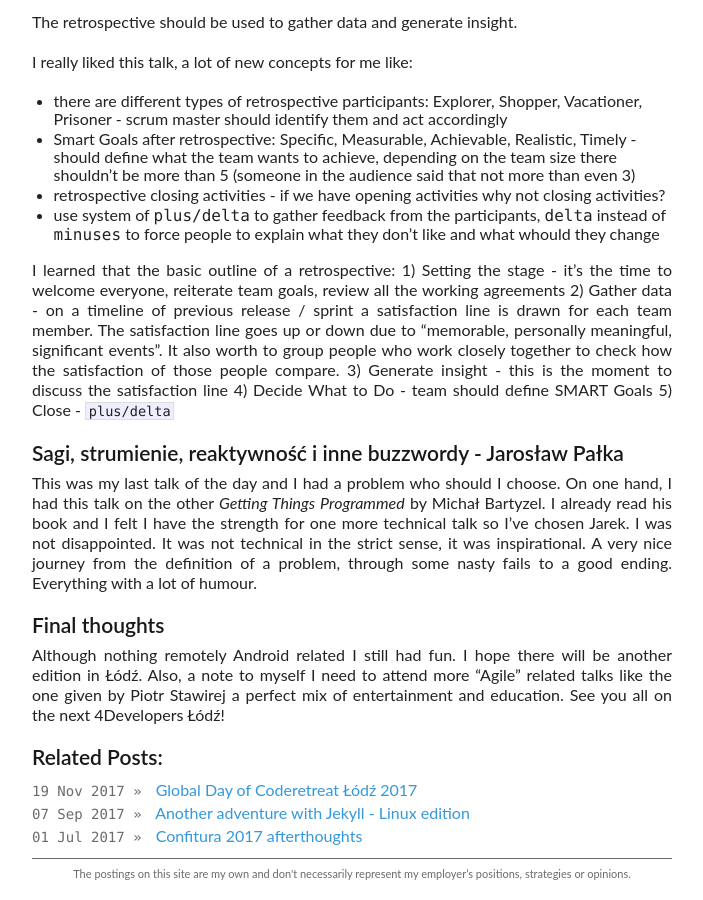
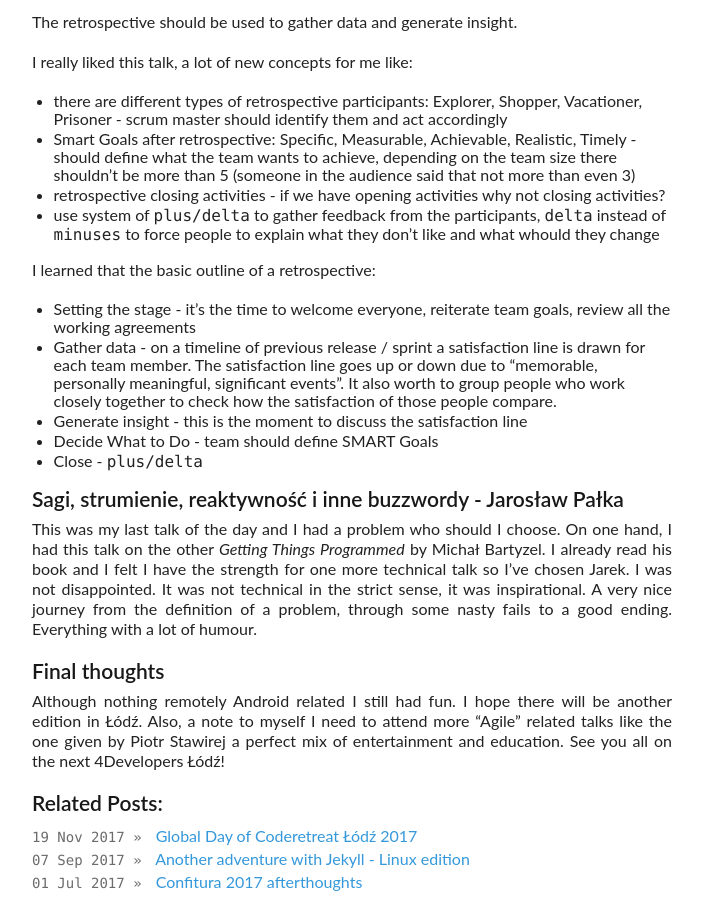
Before and after one commit to ajoz/ajoz.github.io, a Jekyll site: the page built from _posts/2017-11-09-4developers-lodz-afterthoughts.markdown, in a window 1280 px wide and 900 px high, scrolled down 2413 px. Shown: the whole window, without its empty margins (298-1001 px from the left). Built offline with Jekyll 4.4.1, drawn with Linux system fonts in a browser that asks for light colours; nearby versions of some CDN libraries; comment, search, counter and statistics services are not loaded.

Commit message:
[update] Correction of list of items in the post: 4Developers Lodz

```diff
--- a/_posts/2017-11-09-4developers-lodz-afterthoughts.markdown
+++ b/_posts/2017-11-09-4developers-lodz-afterthoughts.markdown
@@ -83,11 +83,11 @@
 * use system of `plus/delta` to gather feedback from the participants, `delta` instead of `minuses` to force people to explain what they don't like and what whould they change
 
 I learned that the basic outline of a retrospective:
-1) Setting the stage - it's the time to welcome everyone, reiterate team goals, review all the working agreements
-2) Gather data - on a timeline of previous release / sprint a satisfaction line is drawn for each team member. The satisfaction line goes up or down due to "memorable, personally meaningful, significant events". It also worth to group people who work closely together to check how the satisfaction of those people compare.
-3) Generate insight - this is the moment to discuss the satisfaction line
-4) Decide What to Do - team should define SMART Goals
-5) Close - `plus/delta`
+* Setting the stage - it's the time to welcome everyone, reiterate team goals, review all the working agreements
+* Gather data - on a timeline of previous release / sprint a satisfaction line is drawn for each team member. The satisfaction line goes up or down due to "memorable, personally meaningful, significant events". It also worth to group people who work closely together to check how the satisfaction of those people compare.
+* Generate insight - this is the moment to discuss the satisfaction line
+* Decide What to Do - team should define SMART Goals
+* Close - `plus/delta`
 
 ### Sagi, strumienie, reaktywność i inne buzzwordy - Jarosław Pałka
 
```
